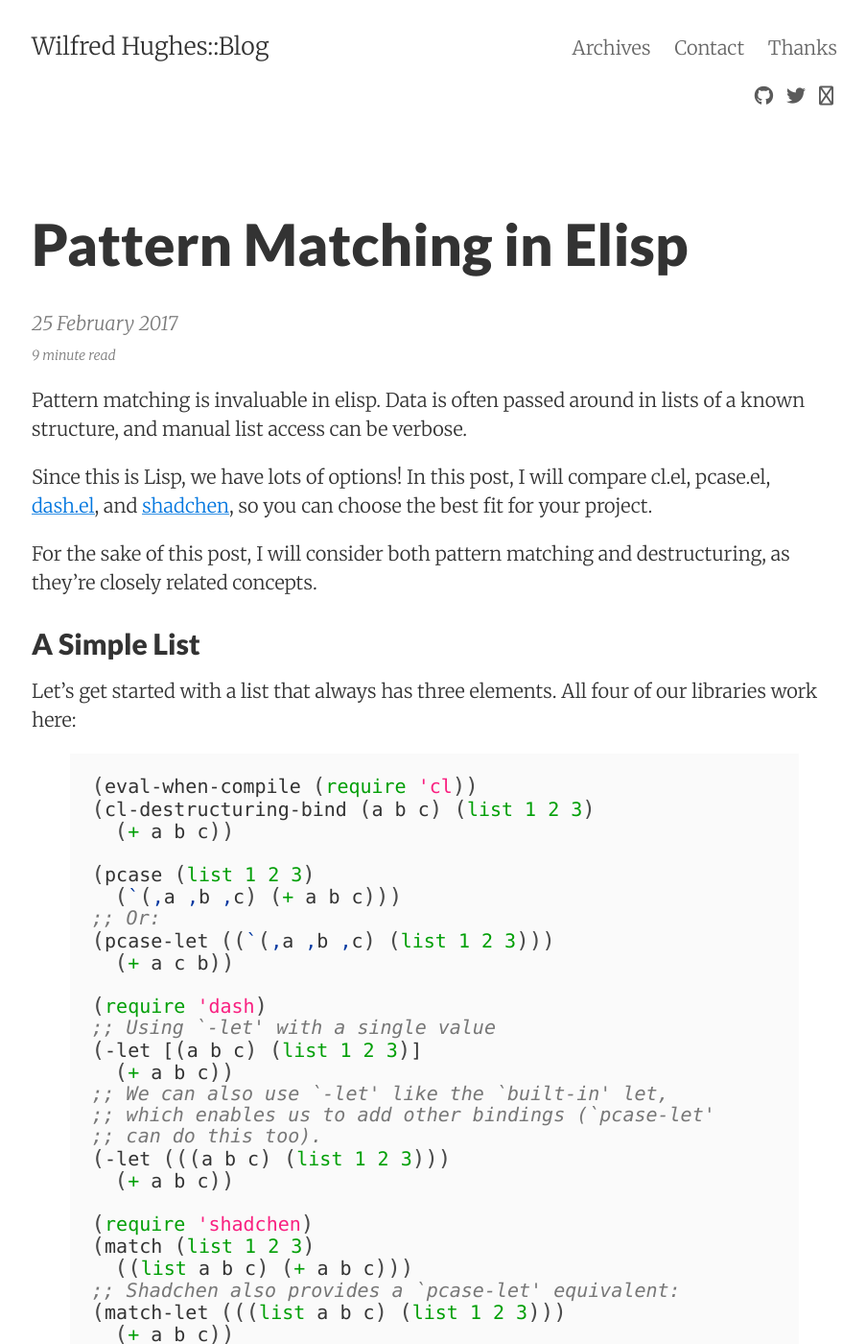
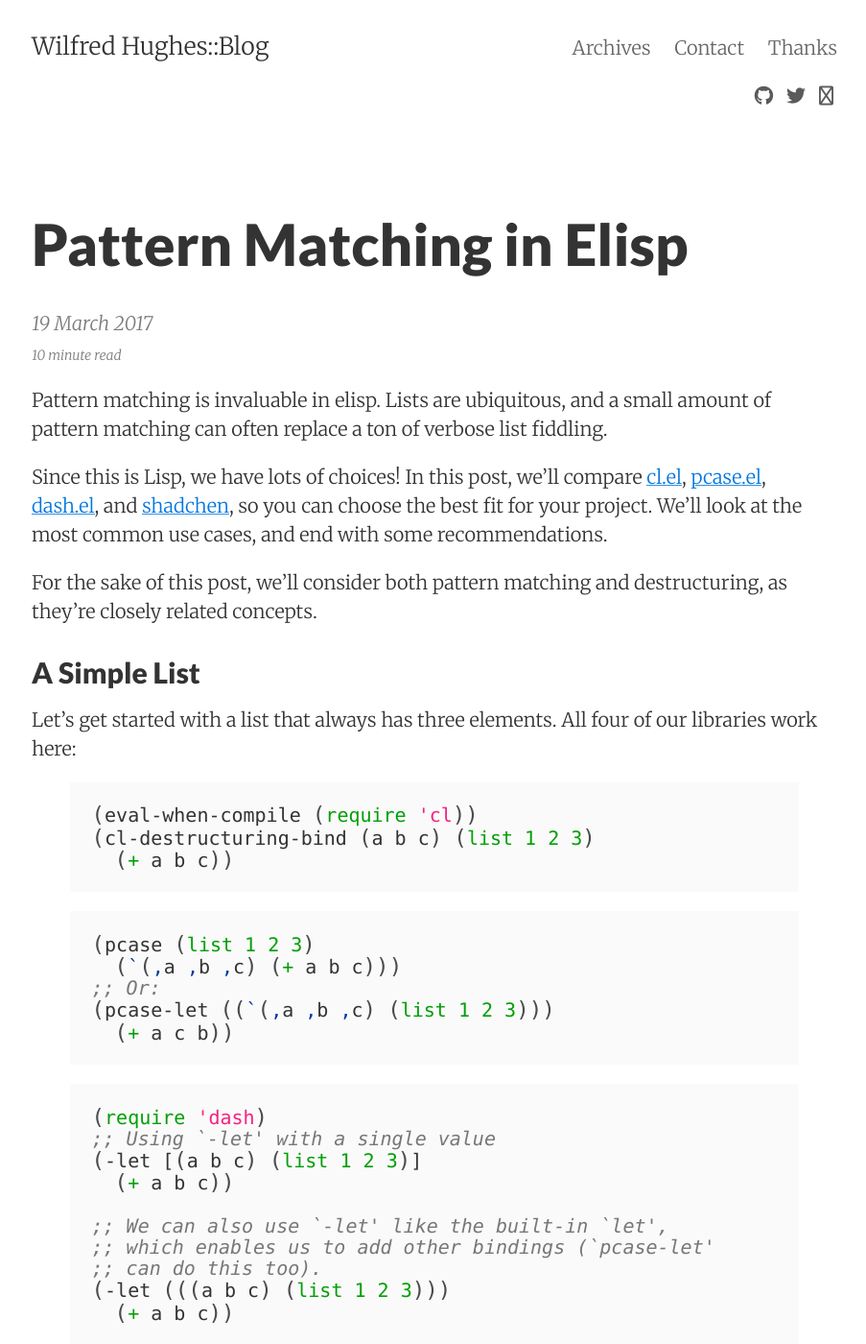
Before and after one commit to Wilfred/wilfred.github.com, a Jekyll site: the page built from _posts/2017-03-19-pattern-matching-in-elisp.markdown, in a window 1280 px wide and 1400 px high. Shown: the whole window at 96% size, without its empty margins (187-1090 px from the left). Built offline with Jekyll 4.4.1, drawn with Linux system fonts in a browser that asks for light colours; nearby versions of some CDN libraries; some of the changed text lies outside the part shown.

Commit message:
Second draft

```diff
--- a/_posts/2017-02-25-pattern-matching-in-elisp.markdown
+++ b/_posts/2017-03-19-pattern-matching-in-elisp.markdown
@@ -3,16 +3,20 @@
 title: "Pattern Matching in Elisp"
 ---
 
-Pattern matching is invaluable in elisp. Data is often passed around
-in lists of a known structure, and manual list access can be verbose.
+Pattern matching is invaluable in elisp. Lists are ubiquitous, and a
+small amount of pattern matching can often replace a ton of verbose
+list fiddling.
 
-Since this is Lisp, we have lots of options! In this post, I will
-compare cl.el,
-pcase.el, [dash.el](https://github.com/magnars/dash.el),
+Since this is Lisp, we have lots of choices! In this post, we'll
+compare
+[cl.el](https://www.gnu.org/software/emacs/manual/cl.html),
+[pcase.el](https://www.gnu.org/software/emacs/manual/html_node/elisp/Pattern-matching-case-statement.html),
+[dash.el](https://github.com/magnars/dash.el),
 and [shadchen](https://github.com/VincentToups/shadchen-el), so you
-can choose the best fit for your project.
+can choose the best fit for your project. We'll look at the most
+common use cases, and end with some recommendations.
 
-For the sake of this post, I will consider both pattern matching and
+For the sake of this post, we'll consider both pattern matching and
 destructuring, as they're closely related concepts.
 
 ## A Simple List
@@ -24,23 +28,30 @@
 (eval-when-compile (require 'cl))
 (cl-destructuring-bind (a b c) (list 1 2 3)
   (+ a b c))
+{% endhighlight %}
 
+{% highlight common-lisp %}
 (pcase (list 1 2 3)
   (`(,a ,b ,c) (+ a b c)))
 ;; Or:
 (pcase-let ((`(,a ,b ,c) (list 1 2 3)))
   (+ a c b))
+{% endhighlight %}
 
+{% highlight common-lisp %}
 (require 'dash)
 ;; Using `-let' with a single value
 (-let [(a b c) (list 1 2 3)]
   (+ a b c))
-;; We can also use `-let' like the `built-in' let,
+
+;; We can also use `-let' like the built-in `let',
 ;; which enables us to add other bindings (`pcase-let'
 ;; can do this too).
 (-let (((a b c) (list 1 2 3)))
   (+ a b c))
+{% endhighlight %}
 
+{% highlight common-lisp %}
 (require 'shadchen)
 (match (list 1 2 3)
   ((list a b c) (+ a b c)))
@@ -51,7 +62,7 @@
 
 Already, we can see some major syntactic
 differences. `cl-destructuring-bind` has a very lightweight syntax.
-`-let` is also lightweight, but has a definite Clojure
+`-let` is also lightweight, and has a definite Clojure
 influence. `pcase` uses a backquote syntax that's familiar if you've
 written macros, and shadchen's `match` uses patterns based
 on
@@ -74,7 +85,9 @@
   (`() 0)
   (`(,a) a)
   (`(,a ,b) (+ a b)))
+{% endhighlight %}
 
+{% highlight common-lisp %}
 (require 'shadchen)
 (match (list 1 2)
   ((list) 0)
@@ -104,14 +117,20 @@
 (eval-when-compile (require 'cl))
 (cl-destructuring-bind (a _ _ d) (list 1 2 3 4)
   (+ a d))
+{% endhighlight %}
 
+{% highlight common-lisp %}
 (pcase (list 1 2 3 4)
   (`(,a ,_ ,_ ,d) (+ a d)))
+{% endhighlight %}
 
+{% highlight common-lisp %}
 (require 'dash)
 (-let [(a _ _ d) (list 1 2 3 4)]
   (+ a d))
+{% endhighlight %}
 
+{% highlight common-lisp %}
 (require 'shadchen)
 (match (list 1 2 3 4)
   ((list a _ _ d) (+ a d)))
@@ -132,7 +151,9 @@
 (pcase (list 1 2)
   (`(0 ,b) b)
   (`(,a ,b) (+ a b)))
+{% endhighlight %}
 
+{% highlight common-lisp %}
 (require 'shadchen)
 (match (list 0 0)
   ((list 0 b) b)
@@ -146,7 +167,9 @@
   (`(x ,b) "Starts with 'x")
   (`(y ,b) "Starts with 'y")
   (`(,a ,b) "Starts with something else"))
+{% endhighlight %}
 
+{% highlight common-lisp %}
 (require 'shadchen)
 (match (list 'x 'y)
   ((list 'x b) "Starts with 'x")
@@ -173,20 +196,26 @@
 can match on this instead:
 
 {% highlight common-lisp %}
-;; The docstring for `cl-destructuring-bind' doesn't say what's
-;; possible, but Info node `(cl) Macros' informs us that the syntax is
-;; the same as `cl-defmacro'.
+;; The docstring for `cl-destructuring-bind' doesn't say
+;; what's possible, but Info node `(cl) Macros' informs
+;; us that the syntax is the same as `cl-defmacro'.
 (eval-when-compile (require 'cl))
 (cl-destructuring-bind (a &rest b) (cons 1 2)
   (+ a b))
+{% endhighlight %}
 
+{% highlight common-lisp %}
 (pcase (cons 1 2)
   (`(,a . ,b) (+ a b)))
+{% endhighlight %}
 
+{% highlight common-lisp %}
 (require 'dash)
 (-let [(a . b) (cons 1 2)]
   (+ a b))
+{% endhighlight %}
 
+{% highlight common-lisp %}
 (require 'shadchen)
 (match (cons 1 2)
   ((cons a b) (+ a b)))
@@ -200,12 +229,16 @@
 
 {% highlight common-lisp %}
 (pcase (list 1 2)
-  (`(and (,a ,b) (oddp ,a)) "Two element list starts with odd number")
-  (`(,a ,b) "Other two element list."))
+  (`(and (,a ,b) (oddp ,a))
+   "Two element list starting with an odd number")
+  (`(,a ,b)
+   "Other two element list."))
+{% endhighlight %}
 
+{% highlight common-lisp %}
 (match (list 1 2)
   ((list (? #'oddp a) b)
-   "Two element list starts with odd number")
+   "Two element list starting with an odd number")
   ((list a b)
    "Other two element list."))
 {% endhighlight %}
@@ -226,5 +259,7 @@
 used in Emacs core and some popular Emacs packages, such as magit and
 use-package.
 
-If you're using dash.el already, I'd recommend using `-let`, otherwise
-I'd use pcase.
+Now we've seen some examples, which should you pick? If you're already
+using dash.el in your projects, it's a no-brainer: use `-let`. If not,
+give `pcase` a try: it's built-in, it's used extensively in core, and
+it's the only library that worked in every scenario we looked at.
```
